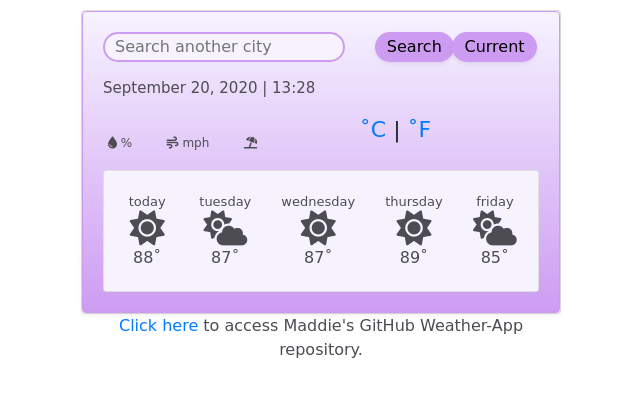
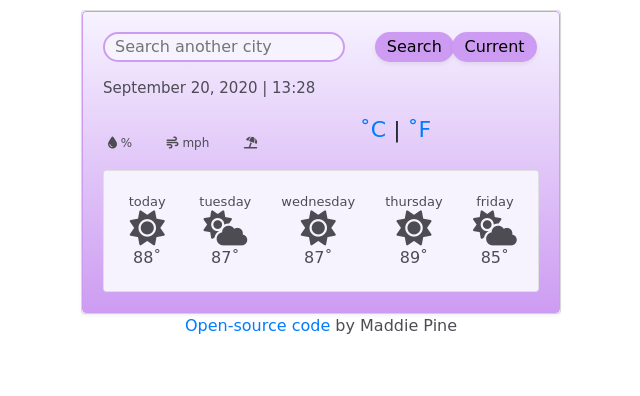
Before and after one commit to madpine/Weather-App, a plain HTML site: page index.html in a window 1280 px wide. Shown: the whole page, without its empty margins (319-959 px from the left). Drawn offline with nearby package versions, Linux system fonts and the light colour scheme; no server answers; a web font is replaced by a local one.

Commit message:
Changed GitHub link at bottom to say "open-source code"

```diff
--- a/index.html
+++ b/index.html
@@ -136,7 +136,7 @@
     </div>
     </div>
     <p class="github-link">
-        <a href="https://github.com/madpine/Weather-App" target="_blank">Click here</a> to access Maddie's GitHub Weather-App repository.</p>
+        <a href="https://github.com/madpine/Weather-App" target="_blank">Open-source code</a> by Maddie Pine</p>
     </div>
     <script src="script.js"></script>
 </body>
```
